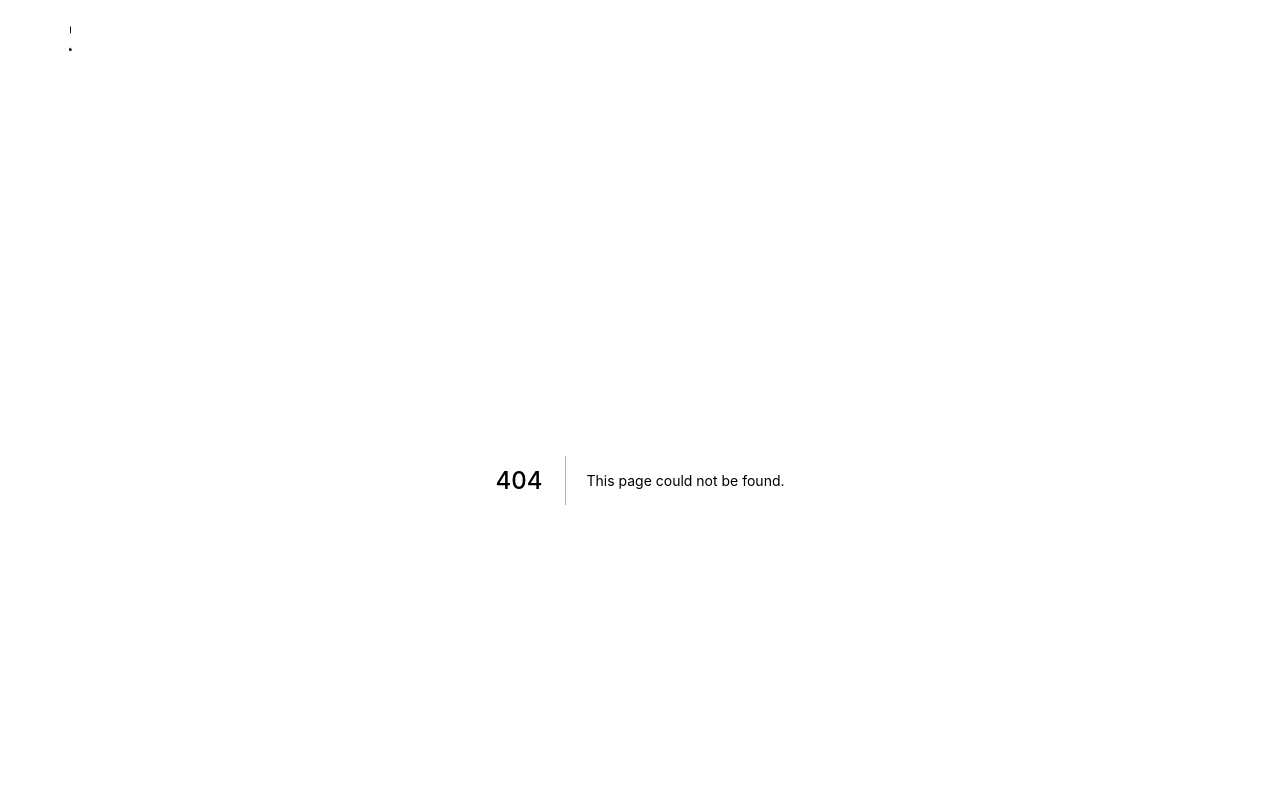
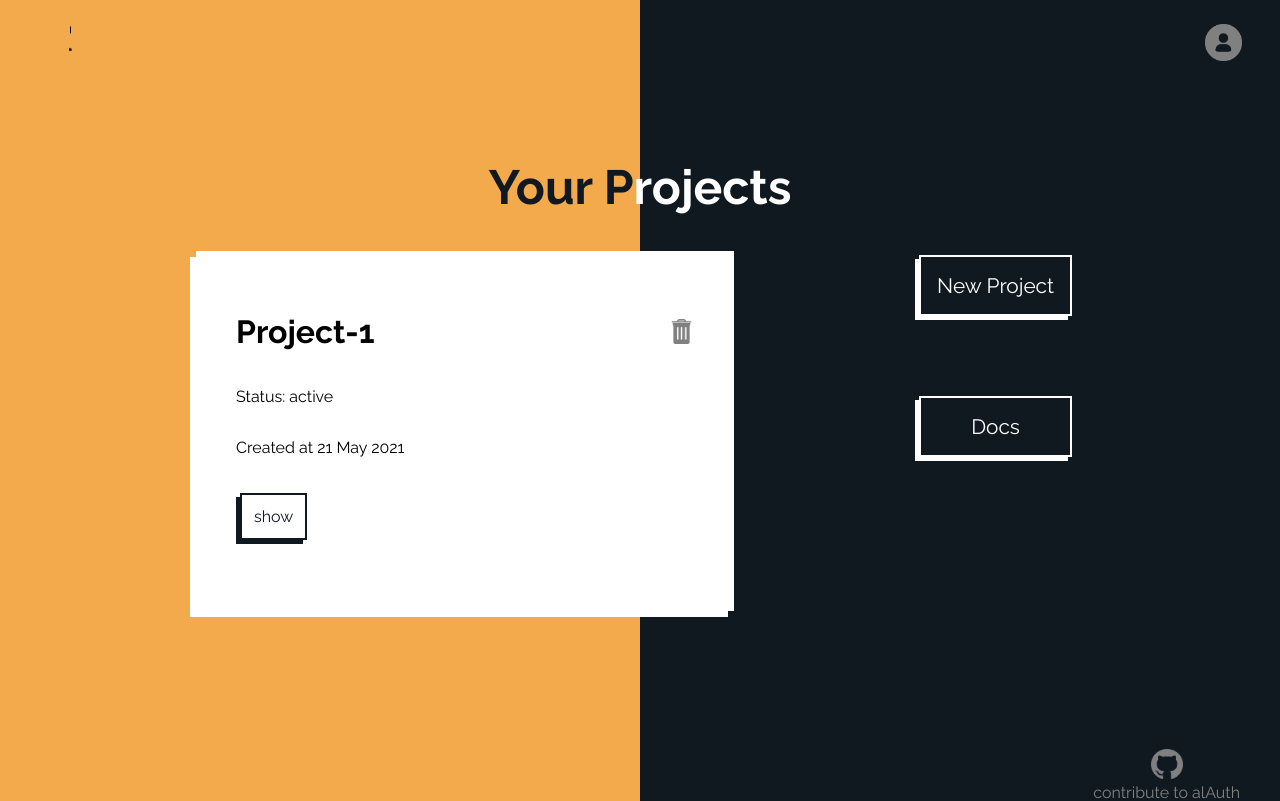
Before and after one commit to scythrine05/alAuth, a Next.js app in the folder client/: page /dashboard in a window 1280 px wide. Before the commit this address had no page. Shown: the top 801 px of the page. Built offline with nearby package versions, Linux system fonts and the light colour scheme.

Commit message:
Project Page and Added stuffs

```diff
--- a/client/components/Navbar.js
+++ b/client/components/Navbar.js
@@ -5,12 +5,12 @@ export default function Navbar() {
   return (
     <>
       <header className="header">
-        <div>
-          {" "}
-          <Link href="/">
+        <Link href="/">
+          <div>
+            {" "}
             <Image className="logo" src="/logo.png" height={70} width={60} />
-          </Link>
-        </div>
+          </div>
+        </Link>
       </header>
     </>
   );
--- /dev/null
+++ b/client/pages/dashboard.js
@@ -0,0 +1,62 @@
+import React from "react";
+import Head from "next/head";
+import Image from "next/image";
+import Link from "next/link";
+import styles from "../styles/Dashboard.module.css";
+
+export default function Projects() {
+  const [dropdownOpen, setDropdownOpen] = React.useState(false);
+
+  const toggle = () => setDropdownOpen((prevState) => !prevState);
+  return (
+    <>
+      <Head>
+        <title>alAuth | Dashboard</title>
+        <link rel="icon" href="/favicon.ico" />
+      </Head>
+      <div className={styles.profile}>
+        <Image
+          className="icon"
+          src="/icons/profile-icon.png"
+          height={37}
+          width={37}
+        />
+      </div>
+      <main className={styles.main}>
+        <h1 className={styles.title}>
+          <span>Your P</span>rojects
+        </h1>
+        <div className={styles.content}>
+          <div className={styles.project}>
+            <div className={styles.each}>
+              <div className={styles.proHead}>
+                <h1>Project-1</h1>
+                <img
+                  className={styles.del_icon}
+                  src="/icons/delete-icon.png"
+                  height={25}
+                  width={25}
+                />
+              </div>
+
+              <p>
+                Status:<span> active </span>
+              </p>
+              <p>
+                Created at<span> 21 May 2021 </span>
+              </p>
+              <span className={styles.show}>show</span>
+            </div>
+          </div>
+          <div className={styles.option}>
+            {" "}
+            <span className={styles.new}>New Project</span>
+            <Link href="/docs">
+              <span className={styles.new}>Docs</span>
+            </Link>
+          </div>
+        </div>
+      </main>
+    </>
+  );
+}
--- a/client/pages/docs.js
+++ b/client/pages/docs.js
@@ -1,6 +1,4 @@
 import Head from "next/head";
-import Image from "next/image";
-import Link from "next/link";
 import styles from "../styles/Docs.module.css";
 
 export default function Home() {
--- a/client/pages/index.js
+++ b/client/pages/index.js
@@ -37,8 +37,9 @@ export default function Home() {
           <Link href="/docs">
             <span className={styles.explore}>Get started</span>
           </Link>
+          <Link href="/dashboard">
             <span className={styles.signin}>
-            <div>Sign in with</div>
+              <div>Sign up with</div>
               <Image
                 className={styles.icon}
                 src="/icons/github-icon.png"
@@ -46,6 +47,7 @@ export default function Home() {
                 width={22}
               />
             </span>
+          </Link>
         </div>
       </main>
     </div>
--- /dev/null
+++ b/client/styles/Dashboard.module.css
@@ -0,0 +1,148 @@
+.profile {
+  top: 3%;
+  right: 3%;
+  position: absolute;
+  cursor: pointer;
+  -webkit-transition: all 0.3s ease;
+  -moz-transition: all 0.3s ease;
+  -o-transition: all 0.3s ease;
+  transition: all 0.3s ease;
+  filter: invert(0.5);
+}
+
+.profile:hover {
+  filter: invert(1);
+}
+.profile .icon {
+  filter: brightness(0) invert(1);
+}
+
+.main {
+  padding: 0 0 5rem 0;
+  flex: 1;
+  display: flex;
+  flex-direction: column;
+  justify-content: center;
+  align-items: center;
+}
+
+.title {
+  margin: 10vh 0 0 0;
+  color: #fff;
+  line-height: 1.15;
+  font-size: 3rem;
+  font-weight: bolder;
+  text-align: center;
+}
+
+.title span {
+  color: #101820ff;
+}
+.content {
+  display: flex;
+  margin-top: 5vh;
+  width: 70%;
+  justify-content: space-between;
+  align-content: flex-start;
+}
+.project {
+  width: 60%;
+}
+.each {
+  padding: 5vh;
+  height: 45vh;
+  margin-bottom: 5vh;
+  background: #fff;
+  box-shadow: -6px 6px #fff;
+  transform: translate(4px, -4px);
+  display: flex;
+  flex-direction: column;
+  align-items: flex-start;
+}
+.proHead {
+  display: flex;
+  width: 100%;
+  justify-content: space-between;
+  align-items: center;
+}
+.del_icon {
+  filter: invert(0.5);
+  cursor: pointer;
+  -webkit-transition: all 0.3s ease;
+  -moz-transition: all 0.3s ease;
+  -o-transition: all 0.3s ease;
+  transition: all 0.3s ease;
+}
+
+.del_icon:hover {
+  filter: invert(0);
+}
+.option {
+  display: flex;
+  flex-direction: column;
+}
+.show {
+  cursor: pointer;
+  padding: 1.5vh;
+  margin-top: 3vh;
+  text-align: center;
+  font-size: 2vh;
+  color: #101820ff;
+  border: 2px solid #101820ff;
+  transform: translate(4px, -4px);
+  box-shadow: -4px 4px #101820ff;
+  -webkit-transition: all 0.3s ease;
+  -moz-transition: all 0.3s ease;
+  -o-transition: all 0.3s ease;
+  transition: all 0.3s ease;
+}
+.show:hover {
+  box-shadow: none;
+  background: #101820ff;
+  color: #fff;
+  transform: translate(0, 0);
+}
+
+.new {
+  cursor: pointer;
+  margin: 0 2vh 10vh 0;
+  padding: 2vh;
+  text-align: center;
+  font-size: 2.6vh;
+  color: #fff;
+  border: 2px solid #fff;
+  box-shadow: -4px 4px #fff;
+  -webkit-transition: all 0.3s ease;
+  -moz-transition: all 0.3s ease;
+  -o-transition: all 0.3s ease;
+  transition: all 0.3s ease;
+}
+.new:hover {
+  box-shadow: none;
+  background: #fff;
+  color: #101820ff;
+  font-weight: bold;
+}
+
+@media only screen and (max-width: 767px) {
+  .title {
+    font-size: 1.8rem;
+  }
+  .content {
+    flex-direction: column-reverse;
+    width: 90%;
+    font-size: 2vh;
+    justify-content: center;
+    align-items: flex-end;
+  }
+  .project {
+    margin-top: 5%;
+    width: 100%;
+  }
+  .new {
+    padding: 2vh;
+    font-size: 2vh;
+    font-weight: normal;
+    margin-bottom: 3vh;
+  }
+}
--- a/client/styles/Docs.module.css
+++ b/client/styles/Docs.module.css
@@ -1,5 +1,5 @@
 .main {
-  padding: 5rem 0;
+  padding: 0 0 5rem 0;
   flex: 1;
   display: flex;
   flex-direction: column;
--- a/client/styles/globals.css
+++ b/client/styles/globals.css
@@ -34,8 +34,11 @@ a {
   align-items: center;
 }
 
+.header div {
+  cursor: pointer;
+}
+
 .logo {
-  cursor: pointer;
   animation: rotateZ 2s linear infinite;
 }
 
```
Also changed, not shown: client/public/icons/delete-icon.png (added), client/public/icons/profile-icon.png (added). Lines whose indentation alone changed are shown as unchanged.
